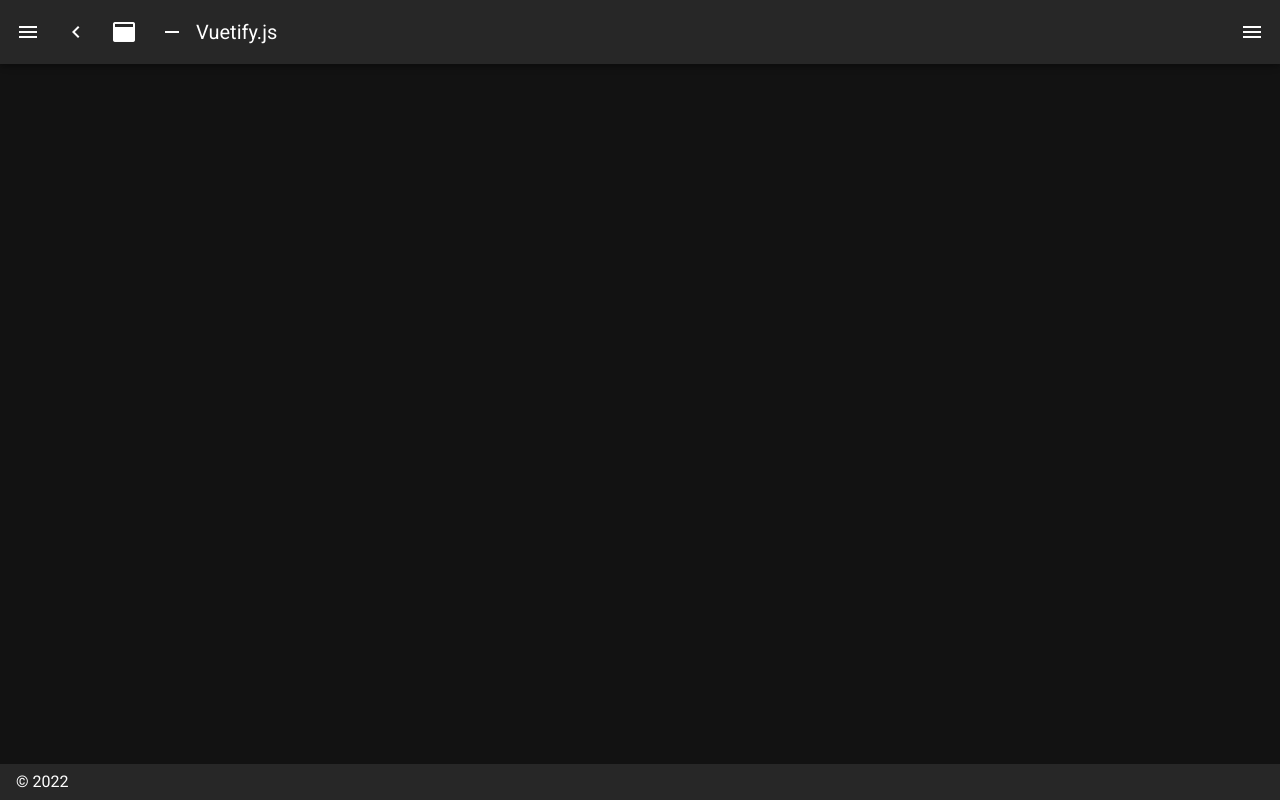
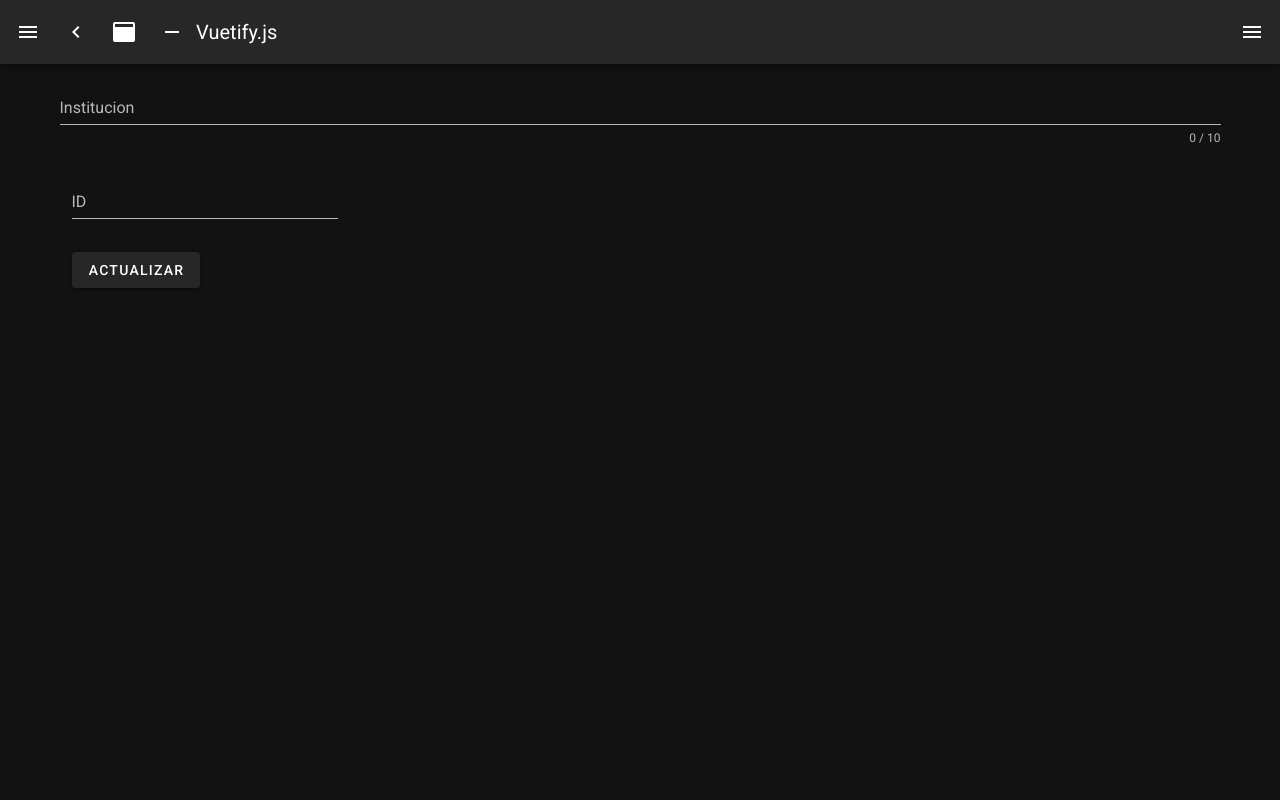
Before and after one commit to turskein/Taller1TBD_grupo7, a Nuxt app in the folder voluntariado-fe-TBD/: page /put in a window 1280 px wide. Before the commit this address had no page. Shown: the top 800 px of the page. Built offline with nearby package versions, Linux system fonts and the light colour scheme.

Commit message:
View put

```diff
--- a/voluntariado-fe-TBD/package.json
+++ b/voluntariado-fe-TBD/package.json
@@ -10,9 +10,10 @@
   },
   "dependencies": {
     "@nuxtjs/axios": "^5.13.6",
+    "bootstrap-vue": "^2.22.0",
     "core-js": "^3.19.3",
     "nuxt": "^2.15.8",
-    "vue": "^2.6.14",
+    "vue": "^2.7.10",
     "vue-server-renderer": "^2.6.14",
     "vue-template-compiler": "^2.6.14",
     "vuetify": "^2.6.1",
--- /dev/null
+++ b/voluntariado-fe-TBD/pages/put.vue
@@ -0,0 +1,47 @@
+<template>
+    <form>
+      <v-text-field
+        v-model="name"
+        :error-messages="nameErrors"
+        :counter="10"
+        label="Institucion"
+        required
+
+      ></v-text-field>
+
+      <div id="app">
+  <v-app id="inspire">
+    <v-form>
+      <v-container grid-list-xl>
+        <v-layout wrap>
+
+          <v-flex xs12 sm6 md3>
+            <v-text-field
+              type="number"
+              label="ID"
+              step="any"
+              min="0"
+              ref="input"
+              :rules="[numberRule]"
+              v-model.number="number"
+            ></v-text-field>
+          </v-flex>
+
+
+
+        </v-layout>
+        <v-btn
+        class="mr-4"
+        @click="submit"
+      >
+        actualizar
+
+      </v-btn>
+      </v-container>
+    </v-form>
+  </v-app>
+</div>
+
+
+    </form>
+  </template>
```
Also changed, not shown: 1 other file (tests, documents, lock files or other folders).
